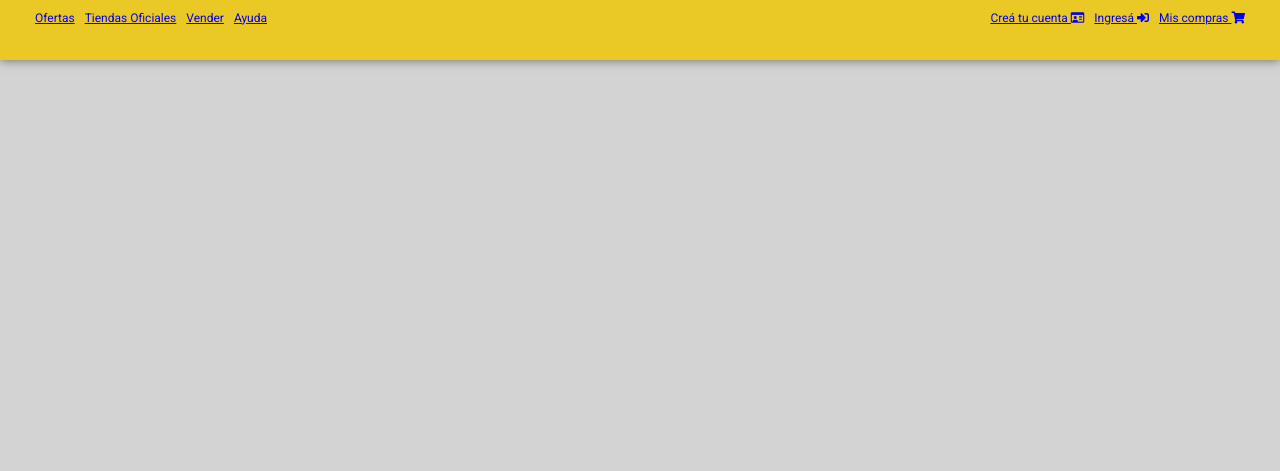
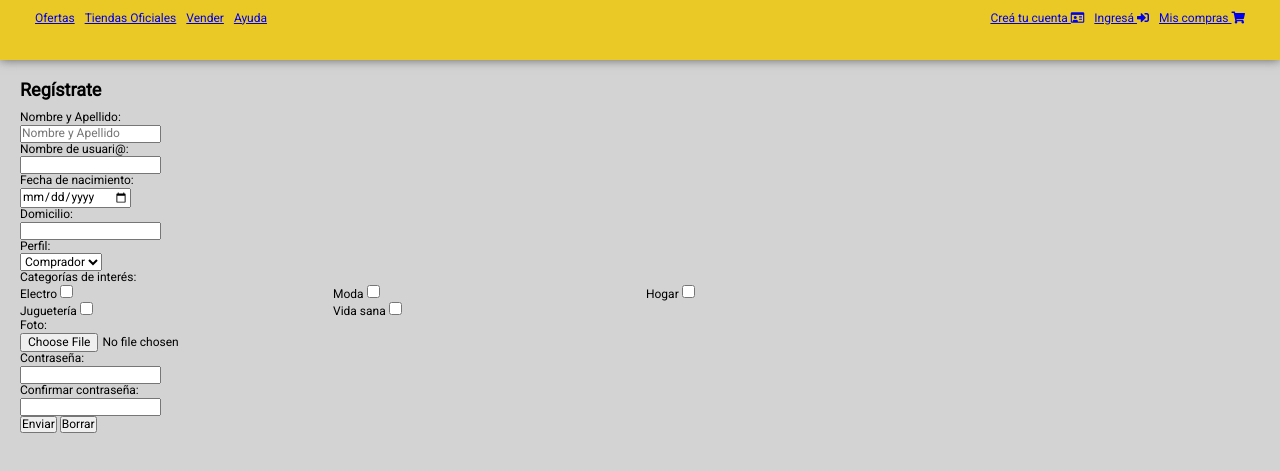
Before and after one commit to psubovsky/mercado-liebre, a website: page views/register.html in a window 1280 px wide. Shown: the part 85-556 px from the top of the page. Drawn offline with Linux system fonts and the light colour scheme.

Commit message:
Subido a Heroku

```diff
--- a/app.js
+++ b/app.js
@@ -2,8 +2,9 @@ const path = require('path');
 const express = require('express');
 const app = express();
 
-app.set('port',3000)
+app.set('port',process.env.PORT || 3000)
 app.listen(app.get('port'),() => console.log ("Server is up"));
 app.get('/',(req,res) => res.sendFile(path.resolve(__dirname,'./views/home.html')));
 app.get('/register',(req,res) => res.sendFile(path.resolve(__dirname,'./views/register.html')))
+app.get('/login',(req,res) => res.sendFile(path.resolve(__dirname,'./views/login.html')))
 app.use(express.static(path.resolve(__dirname,'public')));
--- a/package.json
+++ b/package.json
@@ -4,7 +4,8 @@
   "description": "",
   "main": "index.js",
   "scripts": {
-    "test": "nodemon app.js -e js,json,mjs,html,css"
+    "test": "nodemon app.js -e js,json,mjs,html,css",
+    "start": "node app.js"
   },
   "keywords": [],
   "author": "",
--- a/public/css/styles.css
+++ b/public/css/styles.css
@@ -188,6 +188,25 @@ main div.container {
     display: flex;
     width: 175px;
 }
+main section#register {
+    padding: 20px;
+}
+main section#register h2 {
+    padding-bottom: 10px;
+}
+main section#register div {
+    margin: 10px,0px,10px,0px;
+}
+main section#register label:not(.categoria) {
+    display: block;
+}
+main section#register ul {
+    width: 100%;
+}
+main section#register li {
+    display:inline-block;
+    width:25%;
+}
 
 /***************************************************************Footer****************************************************************/
 
--- a/views/register.html
+++ b/views/register.html
@@ -37,8 +37,8 @@
                 <a href="#">Ayuda</a>
             </nav>
             <nav id="nav2">
-                <div><a href="/views/register.html">Creá tu cuenta <picture><i class="far fa-id-card"></i></picture></a></div>
-                <div><a href="#Ingresa">Ingresá <picture><i class="fas fa-sign-in-alt"></i></picture></a></div>
+                <div><a href="/register">Creá tu cuenta <picture><i class="far fa-id-card"></i></picture></a></div>
+                <div><a href="/login">Ingresá <picture><i class="fas fa-sign-in-alt"></i></picture></a></div>
                 <div><a href="#MisCompras">Mis compras <picture><i class="fas fa-shopping-cart"></i></picture></a></div>
             </nav>
             <nav id="hamburguesa">
@@ -46,5 +46,78 @@
             </nav>
         </nav>
     </header>
+    <main>
+        <section id="register">
+            <header class="main_header" id="register_header">
+                <h2>Regístrate</h2>
+            </header>
+            <form action="/" method="get" id="registro">
+                <div>
+                    <label for="nombre">Nombre y Apellido:</label>
+                    <input type="text" name="nombre" id="nombre" placeholder="Nombre y Apellido" pattern="^([a-zA-Z]{2,}\s[a-zA-Z]{1,}'?-?[a-zA-Z]{2,}\s?([a-zA-Z]{1,})?)" title="El nombre y apellido debe estar compuesto por dos palabras y un espacio entre ellas" required>
+                </div>
+                <div>
+                    <label for="usuario">Nombre de usuari@:</label>
+                    <input type="text" name="usuario" id="usuario" pattern="^(?=.{8,20}$)(?![_.])(?!.*[_.]{2})[a-zA-Z0-9._]+(?<![_.])$" title="El nombre de usuario debe estar compuesto por entre 8 y 20 dígitos" required>
+                </div>
+                <div>
+                    <label for="fecha_nacimiento">Fecha de nacimiento:</label>
+                    <input type="date" name="fecha_nacimiento" id="fecha_nacimiento" required>
+                </div>
+                <div>
+                    <label for="domicilio">Domicilio:</label>
+                    <input type="text" name="domicilio" id="domicilio" required>
+                </div>
+                <div>
+                    <label>Perfil:</label>
+                    <select for="comprar_o_vender" required>
+                        <option value="comprador" name="comprar_o_vender">Comprador</option>
+                        <option value="vendedor" name="comprar_o_vender">Vendedor</option>
+                    </select>
+                </div>
+                <div>
+                    <label>Categorías de interés:</label>
+                    <ul class="categorias">
+                        <li>
+                            <label class="categoria" for="electro">Electro</label>
+                            <input type="checkbox" name="electro" id="electro">
+                        </li>
+                        <li>
+                            <label class="categoria" for="moda">Moda</label>
+                            <input type="checkbox" name="moda" id="moda">
+                        </li>
+                        <li>
+                            <label class="categoria" for="moda">Hogar</label>
+                            <input type="checkbox" name="hogar" id="hogar">
+                        </li>
+                        <li>
+                            <label class="categoria" for="moda">Juguetería</label>
+                            <input type="checkbox" name="jugueteria" id="jugueteria">
+                        </li>
+                        <li>
+                            <label class="categoria" for="moda">Vida sana</label>
+                            <input type="checkbox" name="vida_sana" id="vida_sana">
+                        </li>
+                    </ul>
+                </div>
+                <div>
+                    <label for="foto">Foto:</label>
+                    <input type="file" name="foto" id="foto" accept=".jpg,.jpeg,.png">
+                </div>
+                <div>
+                    <label for="contrasena">Contraseña:</label>
+                    <input type="password" name="contrasena" id="contrasena" pattern="^(?=.*[A-Za-z])(?=.*\d)[A-Za-z\d]{8,}$" required>
+                </div>
+                <div>
+                    <label for="confirmar_contrasena">Confirmar contraseña:</label>
+                    <input type="password" name="confirmar_contrasena" id="confirmar_contrasena" required>
+                </div>
+                <div>
+                    <a href="/"><button type="submit" form="registro" value="Submit">Enviar</button></a>
+                    <button type="reset" form="registro" value="Reset">Borrar</button>
+                </div>
+            </form>
+        </section>
+    </main>
 </body>
 </html>
```
Also changed, not shown: views/home.html (+1 -32 lines), views/login.html (added, +65 -0 lines).
